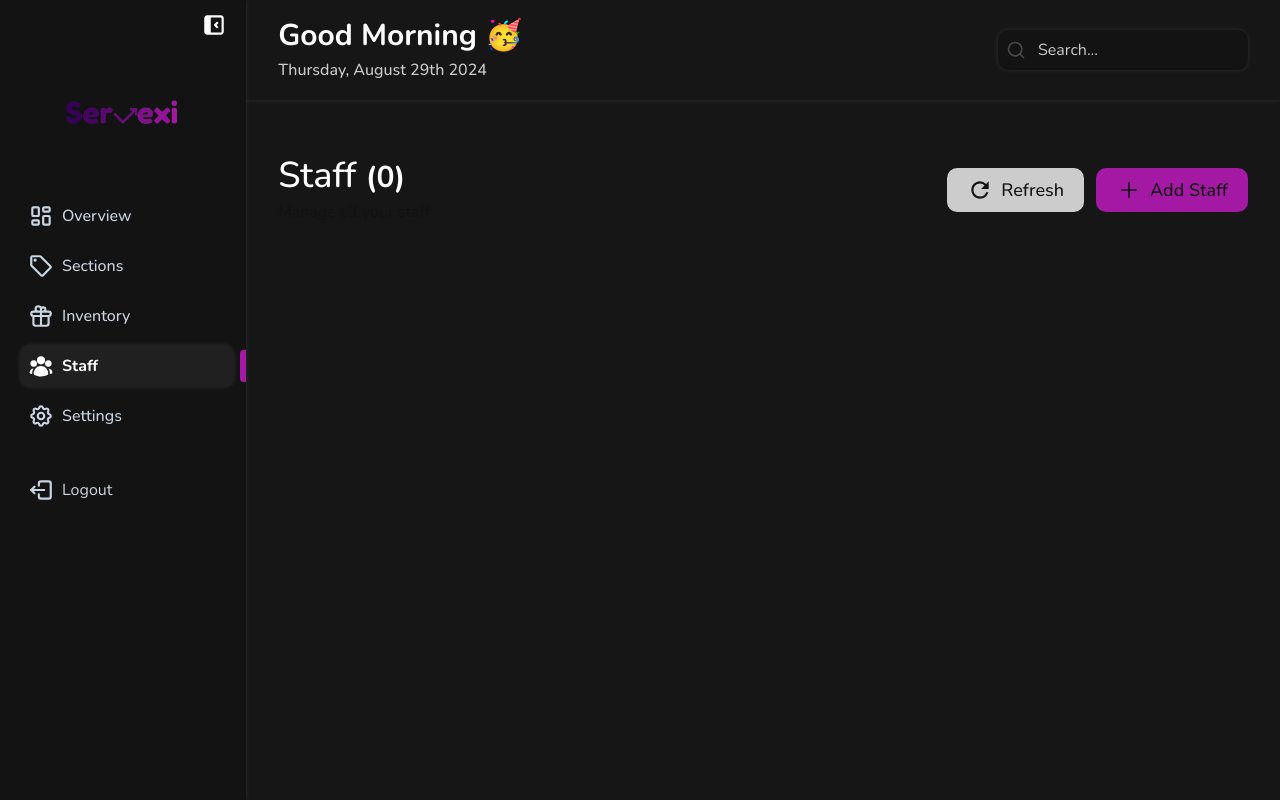
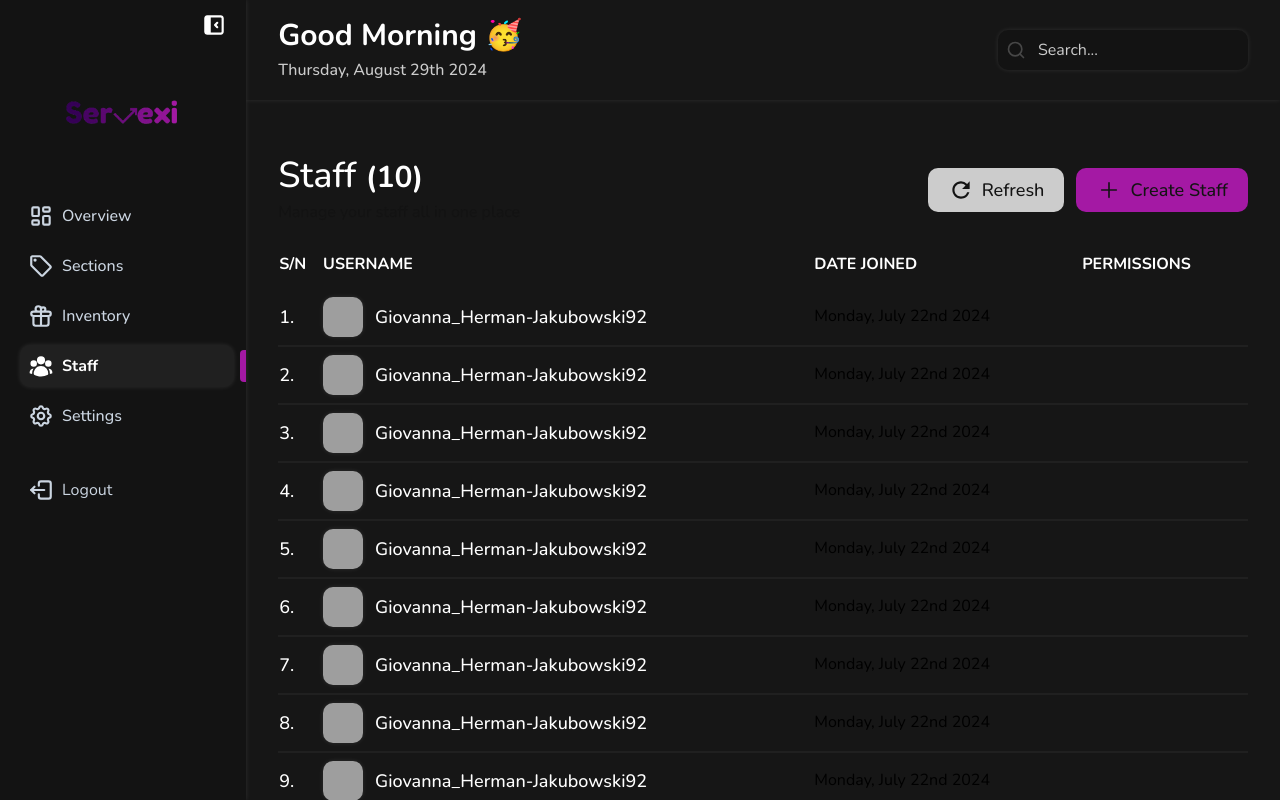
Before and after one commit to Tinalexman/hotel-bloom, a Next.js app: page /dashboard/staff in a window 1280 px wide. Built offline with nearby package versions, Linux system fonts and the light colour scheme; grey boxes are pictures that could not be loaded.

Commit message:
Progress

```diff
--- a/src/components/dashboard/admin/staff/AddStaff.tsx
+++ b/src/components/dashboard/admin/staff/AddStaff.tsx
@@ -1,15 +1,135 @@
-import React, { FC } from "react";
+import React, { FC, useState } from "react";
 
-import { Modal } from "@mantine/core";
+import { Loader, Modal } from "@mantine/core";
+
+import { Formik, Form } from "formik";
+import { FaPerson } from "react-icons/fa6";
+import { MdVisibilityOff, MdVisibility } from "react-icons/md";
+import { RiLockPasswordFill } from "react-icons/ri";
+
+interface iAddStaff {
+  username: string;
+  password: string;
+}
 
 const AddStaff: FC<{ onClose: () => void }> = ({ onClose }) => {
+  const [showPassword, setShowPassword] = useState<boolean>(false);
+
   return (
     <Modal.Root opened={true} onClose={onClose} padding={0} top={0} centered>
       <Modal.Overlay />
 
       <Modal.Body>
         <Modal.Content>
-          <div className="w-full bg-monokai flex flex-col items-center"></div>
+          <div className="w-full p-10 bg-monokai flex flex-col gap-10 items-center">
+            <div className="w-full">
+              <h2 className="font-bold big-2">Create New Staff</h2>
+              <p className="text-neutral-light text-lg">
+                Fields marked with <span className="text-error">*</span> are
+                required
+              </p>
+            </div>
+            <Formik
+              initialValues={{
+                username: "",
+                password: "",
+              }}
+              validate={(values) => {
+                const errors: Partial<iAddStaff> = {};
+
+                if (!values.password) {
+                  errors.password = "Required";
+                } else if (values.password.length < 8) {
+                  errors.password =
+                    "Password must be more at least 8 characters";
+                }
+
+                return errors;
+              }}
+              onSubmit={(values, { setSubmitting }) => {}}
+              validateOnMount={true}
+            >
+              {({
+                values,
+                errors,
+                touched,
+                handleChange,
+                handleBlur,
+                handleSubmit,
+                isSubmitting,
+                isInitialValid,
+                isValid,
+              }) => (
+                <Form className="w-full flex flex-col gap-2" method="POST">
+                  <div className=" mb-4 flex flex-col gap-1 w-full">
+                    <p className="text-neutral-light text-sm">Staff Username</p>
+                    <div className="relative w-full">
+                      <input
+                        type="text"
+                        value={values.username}
+                        name="username"
+                        onChange={handleChange}
+                        onBlur={handleBlur}
+                        className="px-10 w-full"
+                      />
+                      <FaPerson
+                        className="text-contrast-base absolute top-2.5 left-2"
+                        size={"22px"}
+                      />
+                    </div>
+                    <p className="text-error">
+                      {errors.username && touched.username && errors.username}
+                    </p>
+                  </div>
+                  <div className="mb-4 flex flex-col gap-1 w-full">
+                    <p className="text-neutral-light text-sm">
+                      Staff Password <span className="text-error">*</span>
+                    </p>
+                    <div className="relative w-full">
+                      <input
+                        type={showPassword ? "text" : "password"}
+                        value={values.password}
+                        name="password"
+                        onChange={handleChange}
+                        onBlur={handleBlur}
+                        className="px-10 w-full"
+                      />
+                      <RiLockPasswordFill
+                        className="text-contrast-base absolute top-2.5 left-2"
+                        size={"22px"}
+                      />
+                      <div
+                        onClick={() => setShowPassword(!showPassword)}
+                        className="absolute top-2.5 right-2 text-contrast-base cursor-pointer"
+                      >
+                        {showPassword ? (
+                          <MdVisibilityOff size={"22px"} />
+                        ) : (
+                          <MdVisibility size={"22px"} />
+                        )}
+                      </div>
+                    </div>
+                    <p className="text-error">
+                      {errors.password && touched.password && errors.password}
+                    </p>
+                  </div>
+                  <button
+                    type="submit"
+                    disabled={isSubmitting}
+                    className={` ${
+                      isInitialValid
+                        ? "bg-secondary"
+                        : isValid
+                        ? "bg-secondary"
+                        : "bg-neutral-dark"
+                    } rounded mt-2 w-full h-12 text-white font-semibold text-[16px] leading-[24px] md:leading-[25.6px] items-center flex justify-center`}
+                  >
+                    {isSubmitting ? <Loader color="white" /> : "Create"}
+                  </button>
+                </Form>
+              )}
+            </Formik>
+          </div>
         </Modal.Content>
       </Modal.Body>
     </Modal.Root>
--- a/src/components/dashboard/admin/staff/Staff.tsx
+++ b/src/components/dashboard/admin/staff/Staff.tsx
@@ -8,41 +8,19 @@ import { MdRefresh } from "react-icons/md";
 
 import Image from "next/image";
 import Void from "@/public/Void.png";
-import { useDisclosure } from "@mantine/hooks";
 import { useDashboardData } from "@/src/stores/dashboardStore";
 import AddStaff from "./AddStaff";
-interface iViewAdminData {
-  index: number;
-  activate: boolean;
-}
+import { createRandomStaffs, tStaff } from "@/src/stores/staffStore";
+import Table from "./Table";
 
 const Staff = () => {
-  const [staff, setStaff] = useState<any[]>([]);
-
-  const [info, setInfo] = useState<iViewAdminData>({
-    index: -1,
-    activate: false,
-  });
-
+  const [staff, setStaff] = useState<tStaff[]>(createRandomStaffs(10));
   const [addStaff, shouldAddStaff] = useState<boolean>(false);
 
   const loading = false;
 
   return (
     <>
-      {/* {openedManagerStatusModal && (
-        <ManagerStatus
-          close={closeManagerStatusModal}
-          id={managers[info.index].id}
-          firstName={managers[info.index].firstName}
-          lastName={managers[info.index].lastName}
-          email={managers[info.index].email}
-          activate={info.activate}
-        />
-      )}
-      {openedAddManagerModal && (
-        <AddManagerModal close={closeAddManagerModal} />
-      )} */}
       {addStaff && <AddStaff onClose={() => shouldAddStaff(false)} />}
 
       <div className="w-full h-full pt-10 flex flex-col">
@@ -52,7 +30,7 @@ const Staff = () => {
               Staff <span className="big-3 font-bold">({staff.length})</span>
             </h2>
             <p className="text-md text-monokai dark:text-white">
-              Manage all your staff
+              Manage your staff all in one place
             </p>
           </div>
           <div className="w-fit gap-3 flex items-center">
@@ -68,34 +46,28 @@ const Staff = () => {
               className="rounded-[10px] font-medium flex items-center gap-2 justify-center text-lg bg-primary text-monokai dark:text-white px-5 py-2"
             >
               <IoAdd size={"26px"} />
-              Add Staff
+              Create Staff
             </button>
           </div>
         </div>
-        {/* {!loading && (
+        {!loading && (
           <div className="w-full max-h-[calc(100vh-245px)]">
-            {managers.length > 0 && (
-              <Table
-                managers={managers}
-                openStatus={openStatusModal}
-                handlePageClick={handlePageClick}
-                totalPages={totalPages}
-              />
-            )}
-            {managers.length === 0 && (
+            {staff.length > 0 && <Table staff={staff} />}
+
+            {staff.length === 0 && (
               <div className="w-full h-full flex flex-col justify-center gap-5 items-center">
                 <Image
                   src={Void}
-                  alt="no admins"
+                  alt="no staffs"
                   className="size-[200px] object-cover"
                 />
                 <p className="large-1 text-neutral-dark dark:text-neutral-light">
-                  No managers available
+                  No staffs available
                 </p>
               </div>
             )}
           </div>
-        )} */}
+        )}
 
         {loading && (
           <div className="w-full h-full flex justify-center items-center">
--- /dev/null
+++ b/src/components/dashboard/admin/staff/Table.tsx
@@ -0,0 +1,56 @@
+import { numberToFixedLengthHex, getRandomInt } from "@/src/functions/base";
+import { convertDate } from "@/src/functions/dateFunctions";
+import React, { FC } from "react";
+import { IoIosArrowForward, IoIosArrowBack } from "react-icons/io";
+import { MdOutlineCancel, MdOutlineDone } from "react-icons/md";
+import ReactPaginate from "react-paginate";
+import Image from "next/image";
+import { tStaff } from "@/src/stores/staffStore";
+
+const Table: FC<{
+  staff: tStaff[];
+}> = ({ staff }) => {
+  return (
+    <>
+      <table className="w-full">
+        <thead>
+          <tr>
+            <th>S/N</th>
+            <th>USERNAME</th>
+            <th>DATE JOINED</th>
+            <th>PERMISSIONS</th>
+          </tr>
+        </thead>
+        <tbody>
+          {staff.map((st, i) => {
+            return (
+              <tr key={st.id}>
+                <td>
+                  <h2 className="text-lg text-white font-medium">{i + 1}.</h2>
+                </td>
+                <td>
+                  <div className="flex gap-3 w-fit items-center">
+                    <Image
+                      src={`https://gravatar.com/avatar/${st.id}?s=400&d=robohash&r=x`}
+                      alt="admin-picture"
+                      width={50}
+                      height={50}
+                      className={`object-cover size-10 rounded-[10px] shadow-custom-white`}
+                    />
+                    <h2 className="text-lg text-white font-medium">
+                      {st.username}
+                    </h2>
+                  </div>
+                </td>
+                <td>{convertDate(st.createdAt)}</td>
+                <td>{}</td>
+              </tr>
+            );
+          })}
+        </tbody>
+      </table>
+    </>
+  );
+};
+
+export default Table;
--- /dev/null
+++ b/src/stores/sectionStore.ts
@@ -0,0 +1,10 @@
+export type tSection = {
+  id: string;
+  name: string;
+};
+
+export type tSectionAccess = {
+  section: string;
+  view: boolean;
+  update: boolean;
+};
--- /dev/null
+++ b/src/stores/staffStore.ts
@@ -0,0 +1,55 @@
+import { tSectionAccess } from "./sectionStore";
+
+import { faker } from "@faker-js/faker";
+
+export type tPermission = {
+  name: string;
+  value: boolean;
+};
+
+export type tStaff = {
+  id: string;
+  username: string;
+  organization: string;
+  permissions: tPermission[];
+  managedSections: tSectionAccess[];
+  createdAt: string;
+};
+
+export function createRandomStaffs(count: number): tStaff[] {
+  return Array(count).fill(createRandomStaff());
+}
+
+function createRandomStaff(): tStaff {
+  return {
+    id: faker.string.uuid(),
+    username: faker.internet.userName(),
+    organization: faker.company.name(),
+    permissions: [
+      {
+        name: "View Logs",
+        value: faker.datatype.boolean(),
+      },
+      {
+        name: "Create Sections",
+        value: faker.datatype.boolean(),
+      },
+      {
+        name: "Manage Inventory",
+        value: faker.datatype.boolean(),
+      },
+      {
+        name: "Manage Staff",
+        value: faker.datatype.boolean(),
+      },
+    ],
+    managedSections: [
+      {
+        section: faker.string.uuid(),
+        view: faker.datatype.boolean(),
+        update: faker.datatype.boolean(),
+      },
+    ],
+    createdAt: faker.date.past().toISOString(),
+  };
+}
--- a/src/stores/userStore.ts
+++ /dev/null
@@ -1,6 +0,0 @@
-export type tStaff = {
-  id: string;
-  firstName: string;
-  lastName: string;
-  role: string;
-};
```
